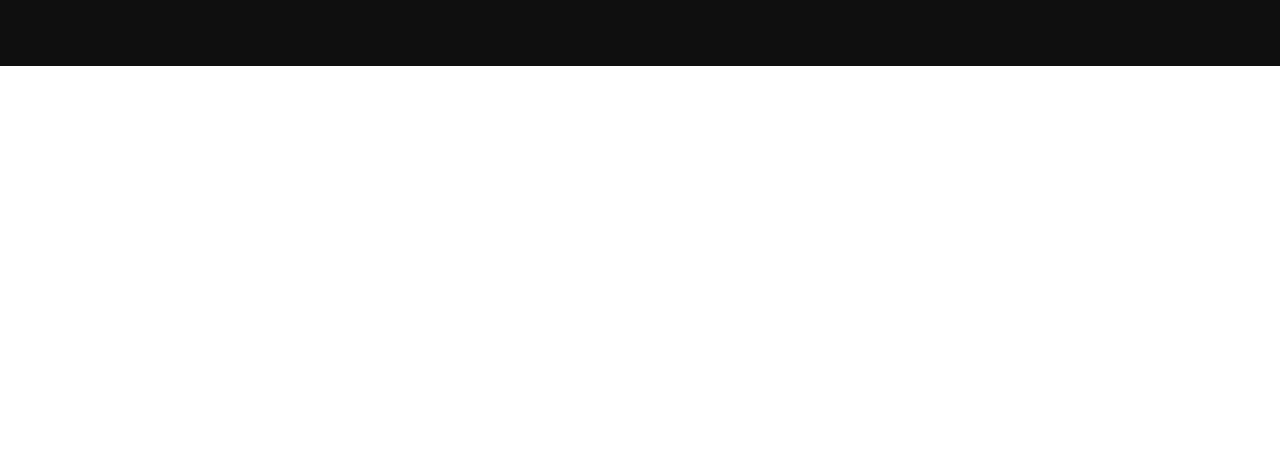
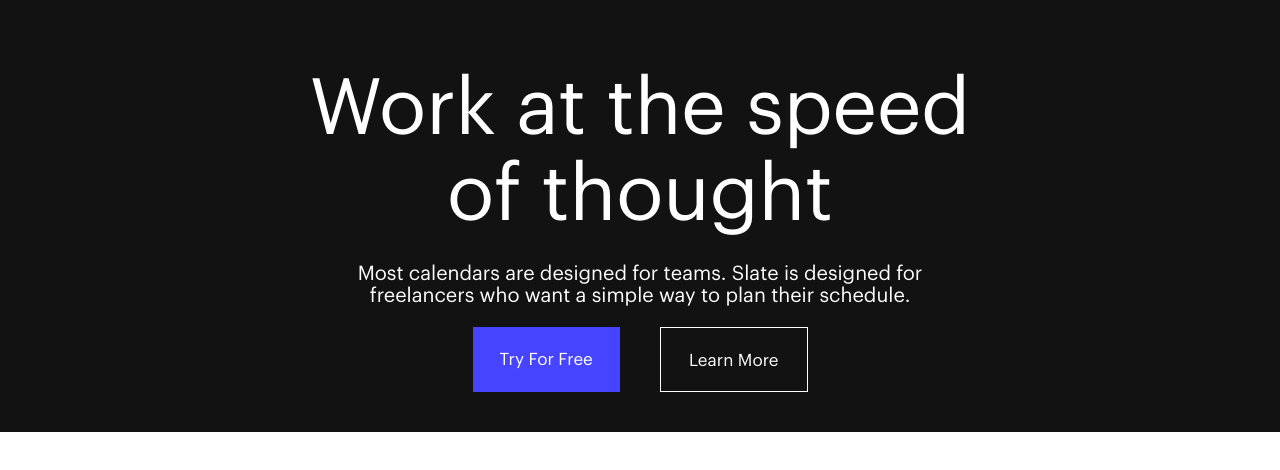
Before and after one commit to drobotilonna/lesson27, a plain HTML site: page index.html in a window 1280 px wide. Shown: the part 114-584 px from the top of the page. Drawn offline with Linux system fonts and the light colour scheme; files whose address does not match are found by name.

Commit message:
homework26

```diff
--- a/index.html
+++ b/index.html
@@ -25,5 +25,19 @@
             <a href="" class="login">login</a>
         </div>
     </div>
+
+
+
+
+    <div class="content">
+        <div class="con-content">
+            <h1 class="p-content">Work at the speed of thought</h1>
+            <p class="t-content">Most calendars are designed for teams. Slate is designed for freelancers who want a simple way to plan their schedule.</p>
+            <div class="knops-content">
+                <a href="#" class="kn-contet">Try For Free</a>
+                <a href="#" class="kn-contet f">Learn More</a>
+            </div>
+        </div>
+    </div>
 </body>
 </html>
--- a/style.css
+++ b/style.css
@@ -17,7 +17,7 @@
 
 }
 .header{
-    background-color: rgb(15, 15, 15);
+    background-color: rgb(19, 18, 18);
 }
 .nav{
     display: flex;
@@ -53,3 +53,76 @@
         display: none;
     }
 }
+
+
+.content{
+    background-color: rgb(19, 18, 18);
+}
+.p-content{
+    margin: 0 auto;
+    font-family: "max";
+    font-weight: 700;
+    color: white;
+    font-size: 78px;
+    text-align: center;
+    margin-bottom: 25px;
+    max-width: 700px;
+}
+.t-content{
+    margin: 0 auto;
+    font-family: "mini";
+    font-weight: 500px;
+    color: white;
+    text-align: center;
+    font-size: 20px;
+    max-width: 600px;
+}
+.kn-contet{
+    display: block;
+    height: 65px;
+    width: 168px;
+    background-color: #4744ff;
+    font-family: "mini";
+    font-size: 17px;
+    text-align: center;
+    line-height: 65px;
+    text-decoration: none;
+    color: white;
+    margin: 20px;
+
+}
+.f{
+    background-color: transparent;
+    border: 1px solid white;
+    box-sizing: border-box;
+}
+.knops-content{
+    display: flex;
+    max-width: 375px;
+    text-align: center;
+    margin:30px;
+    padding-bottom: 20px;
+   justify-content: space-between;
+   margin: auto;
+}
+@media (max-width:700px) {
+    .p-content{
+        font-weight: 400;
+        font-size: 42px;
+        max-width: 400px;
+
+    }
+    .t-content{
+        font-weight: 200;
+        font-size: 15px;
+    }
+}
+@media (max-width:425px) {
+    .knops-content{
+        display: block;
+    }
+    .kn-contet{
+        margin: 0 auto;
+        margin-top: 8px;
+    }
+}
```
